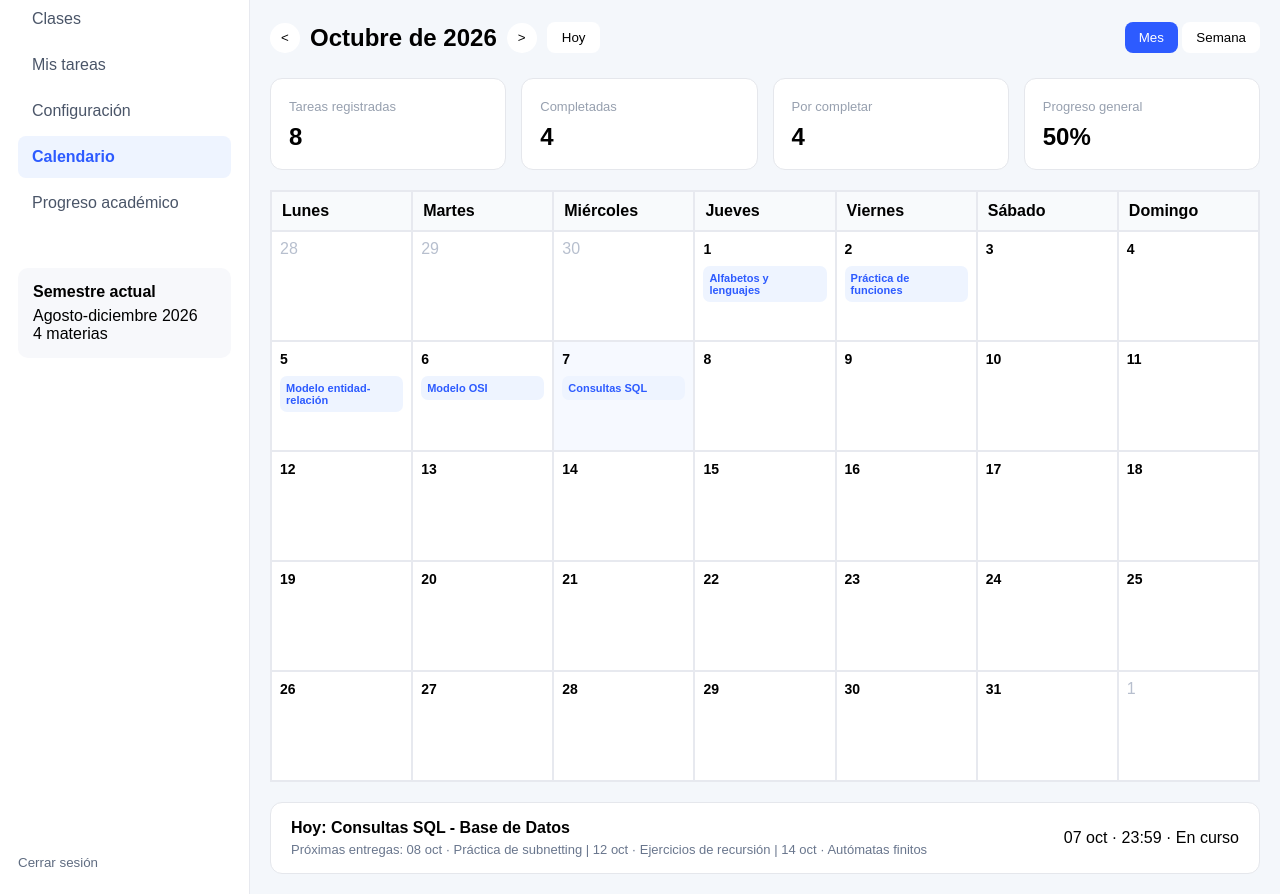
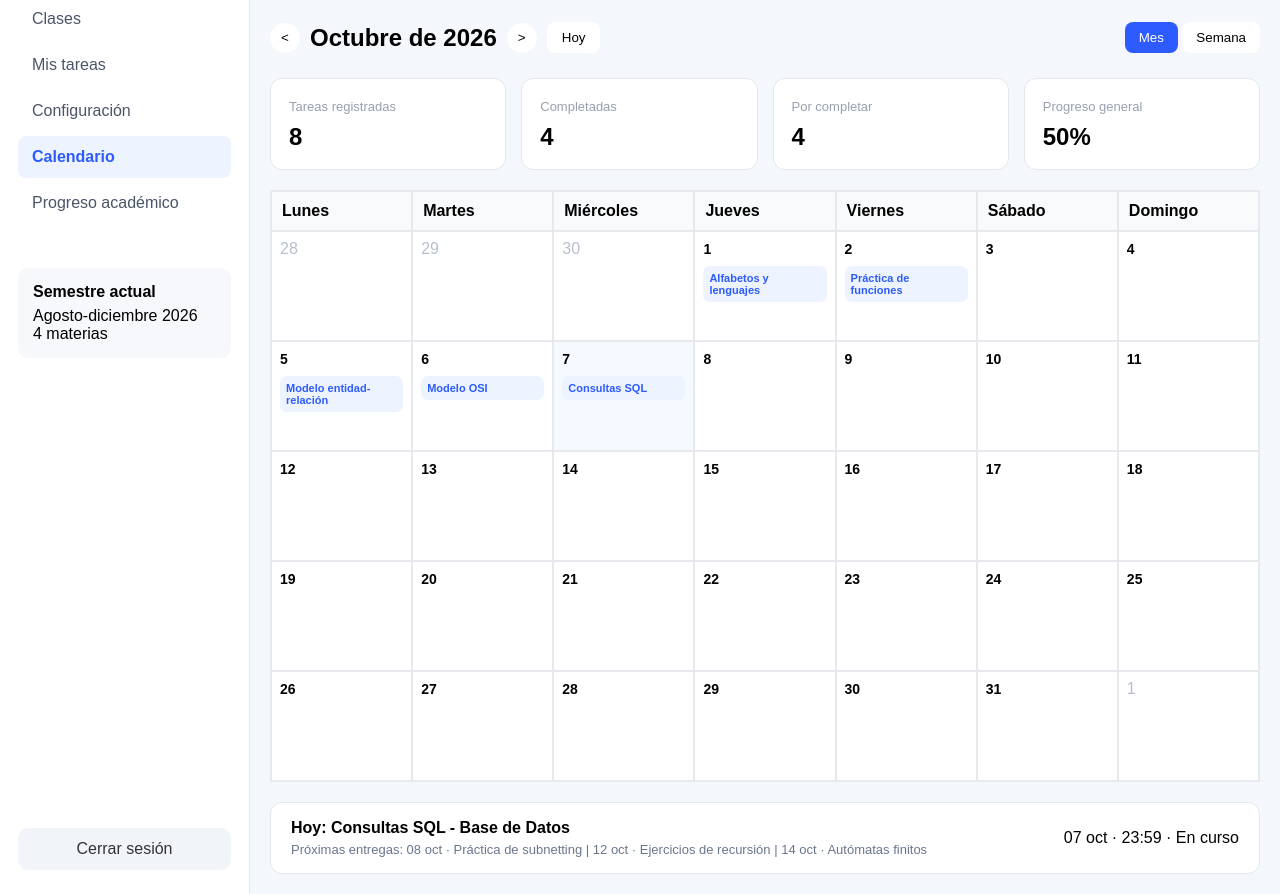
Before and after one commit to jgonzalez24-netizen/gestor-de-tareas, a plain HTML site: page HTML proyecto programación web/Login/Inicio/calendario/calendario.html in a window 1280 px wide. Shown: the part 158-1052 px from the top of the page. Drawn offline with Linux system fonts and the light colour scheme.

Commit message:
UI-27: habilitar y estandarizar boton cerrar sesion en todas las pantallas

```diff
--- a/HTML proyecto programación web/Login/Inicio/calendario/calendario.html
+++ b/HTML proyecto programación web/Login/Inicio/calendario/calendario.html
@@ -36,9 +36,8 @@
             <span>4 materias</span>
         </div>
 
-        <button class="logout">
-            Cerrar sesión
-        </button>
+       <a href="../../Login.html"
+       class="logout">Cerrar sesión</a>
 
     </aside>
 
--- a/HTML proyecto programación web/Login/Inicio/calendario/styleCalendario.css
+++ b/HTML proyecto programación web/Login/Inicio/calendario/styleCalendario.css
@@ -67,12 +67,21 @@ nav a.active{
 }
 
 .logout{
+    display:block;
     margin-top:auto;
-    border:none;
-    background:none;
-    text-align:left;
-    color:#5f6c81;
+    width:100%;
+    padding:12px;
+    background:#f1f5f9;
+    color:#333;
+    text-decoration:none;
+    text-align:center;
+    border-radius:10px;
     cursor:pointer;
+    transition:0.3s;
+}
+
+.logout:hover{
+    background:#e2e8f0;
 }
 
 /* Main */
--- a/HTML proyecto programación web/Login/Inicio/clases/styleClases.css
+++ b/HTML proyecto programación web/Login/Inicio/clases/styleClases.css
@@ -21,6 +21,8 @@ body{
     background:white;
     padding:25px;
     border-right:1px solid #ddd;
+    display:flex;
+    flex-direction:column;
 }
 
 .logo{
@@ -54,12 +56,21 @@ body{
 }
 
 .logout{
-    margin-top:20px;
+    display:block;
+    margin-top:auto;
     width:100%;
     padding:12px;
-    border:none;
+    background:#f1f5f9;
+    color:#333;
+    text-decoration:none;
+    text-align:center;
     border-radius:10px;
     cursor:pointer;
+    transition:0.3s;
+}
+
+.logout:hover{
+    background:#e2e8f0;
 }
 
 /* CONTENT */
--- a/HTML proyecto programación web/Login/Inicio/configuacion/styleConfiguracion.css
+++ b/HTML proyecto programación web/Login/Inicio/configuacion/styleConfiguracion.css
@@ -76,12 +76,21 @@ nav a.active{
 }
 
 .logout{
+    display:block;
     margin-top:auto;
-    background:none;
-    border:none;
-    text-align:left;
-    color:#687487;
+    width:100%;
+    padding:12px;
+    background:#f1f5f9;
+    color:#333;
+    text-decoration:none;
+    text-align:center;
+    border-radius:10px;
     cursor:pointer;
+    transition:0.3s;
+}
+
+.logout:hover{
+    background:#e2e8f0;
 }
 
 /* Main */
--- a/HTML proyecto programación web/Login/Inicio/misTareas/styleMisTareas.css
+++ b/HTML proyecto programación web/Login/Inicio/misTareas/styleMisTareas.css
@@ -21,6 +21,8 @@ body{
     background:white;
     padding:25px;
     border-right:1px solid #ddd;
+    display:flex;
+    flex-direction:column;
 }
 
 .logo{
@@ -54,12 +56,21 @@ body{
 }
 
 .logout{
-    margin-top:20px;
+    display:block;
+    margin-top:auto;
     width:100%;
     padding:12px;
-    border:none;
+    background:#f1f5f9;
+    color:#333;
+    text-decoration:none;
+    text-align:center;
     border-radius:10px;
     cursor:pointer;
+    transition:0.3s;
+}
+
+.logout:hover{
+    background:#e2e8f0;
 }
 
 /* CONTENT */
--- a/HTML proyecto programación web/Login/Inicio/progresoAcademico/styleProgresoAcademico.css
+++ b/HTML proyecto programación web/Login/Inicio/progresoAcademico/styleProgresoAcademico.css
@@ -21,6 +21,8 @@ body{
     background:white;
     padding:25px;
     border-right:1px solid #ddd;
+    display:flex;
+    flex-direction:column;
 }
 
 .logo{
@@ -54,12 +56,21 @@ body{
 }
 
 .logout{
-    margin-top:20px;
+    display:block;
+    margin-top:auto;
     width:100%;
     padding:12px;
-    border:none;
+    background:#f1f5f9;
+    color:#333;
+    text-decoration:none;
+    text-align:center;
     border-radius:10px;
     cursor:pointer;
+    transition:0.3s;
+}
+
+.logout:hover{
+    background:#e2e8f0;
 }
 
 /* CONTENT */
```
Also changed, not shown: HTML proyecto programación web/Login/Inicio/clases/clases.html (+1 -1 lines), HTML proyecto programación web/Login/Inicio/configuacion/configuracion.html (+1 -3 lines), HTML proyecto programación web/Login/Inicio/misTareas/misTareas.html (+1 -1 lines), HTML proyecto programación web/Login/Inicio/progresoAcademico/progresoAcademico.html (+1 -1 lines).
